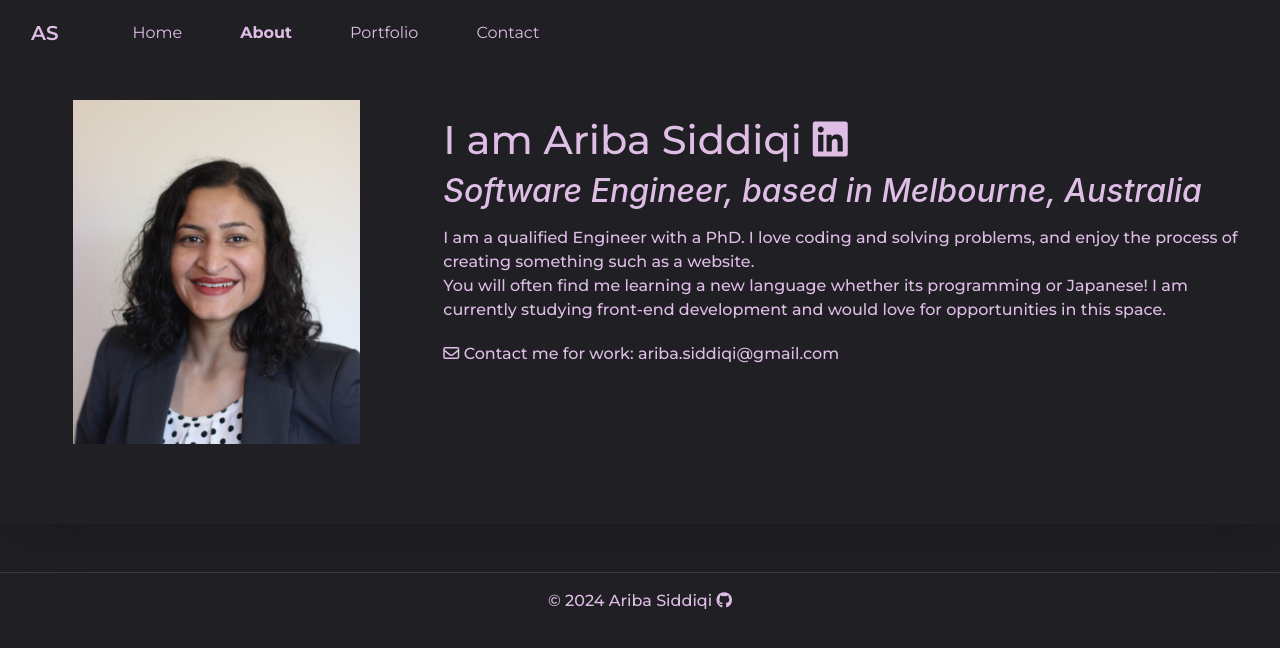
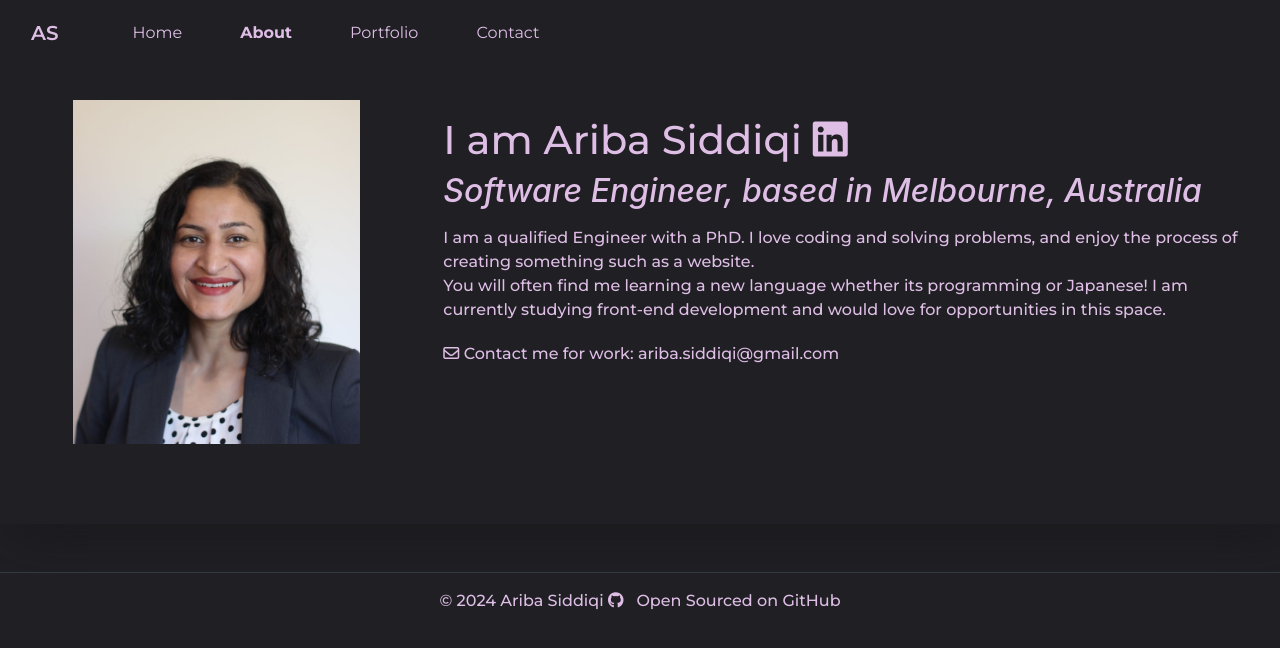
Before and after one commit to asiddiqi16/portfolio, a plain HTML site: page about.html in a window 1280 px wide. Drawn offline with nearby package versions, Linux system fonts and the light colour scheme; a web font is replaced by a local one.

Commit message:
Added link to github repo

```diff
--- a/about.html
+++ b/about.html
@@ -129,7 +129,15 @@
           class="icon-link"
           title="Ariba Siddiqi GitHub Page"
           ><i class="fa-brands fa-github"></i></a
-      ></span>
+        >&nbsp;&nbsp;
+        <a
+          href="https://github.com/asiddiqi16/portfolio"
+          title="Portfolio repository on GitHub"
+          class="github-link"
+        >
+          Open Sourced on GitHub
+        </a></span
+      >
     </footer>
     <script
       src="https://code.jquery.com/jquery-3.4.1.slim.min.js"
--- a/css/styles.css
+++ b/css/styles.css
@@ -197,7 +197,14 @@ footer {
   padding: 10px;
   margin: 0 auto;
 }
-
+.github-link {
+  color: var(--brand-font-color);
+  text-decoration: none;
+}
+.github-link:hover {
+  color: var(--brand-font-color);
+  text-decoration: underline;
+}
 .launch-link:hover {
   color: var(--brand-font-color);
   text-decoration: none;
```
Also changed, not shown: contact.html (+9 -1 lines), index.html (+9 -1 lines), work.html (+9 -1 lines).
